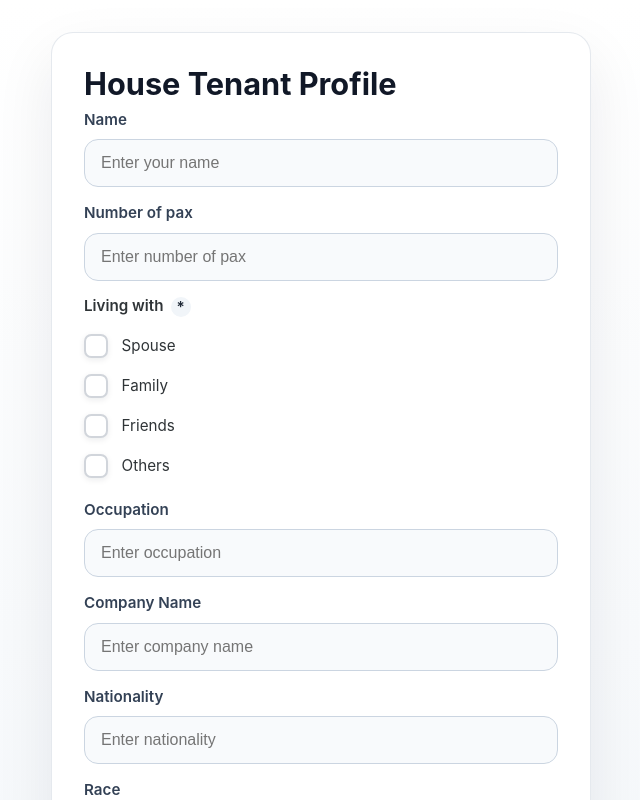
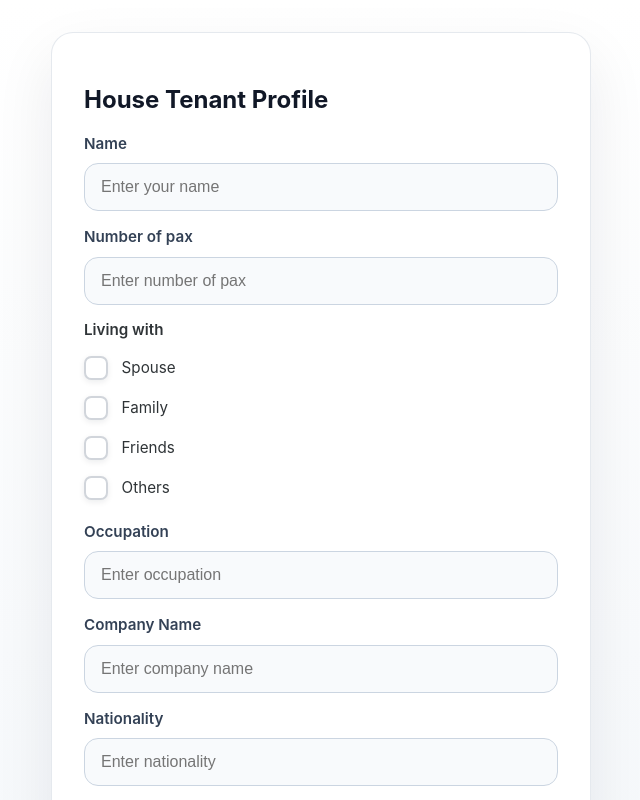
Before and after one commit to jihahjainis/tenant-profile-form, a React (Vite) app: page /house in a window 1280 px wide. Shown: the top 800 px of the page, without its empty margins (319-959 px from the left). Built offline with nearby package versions, Linux system fonts and the light colour scheme.

Commit message:
remove required mark

```diff
--- a/src/components/TenantForm.tsx
+++ b/src/components/TenantForm.tsx
@@ -52,7 +52,7 @@ export default function TenantForm({
   return (
     <div className="page-shell">
       <div className="form-card">
-        <h1>{title}</h1>
+        <h2>{title}</h2>
 
         <form onSubmit={handleSubmit}>
           {fields.map((field) => {
@@ -64,7 +64,6 @@ export default function TenantForm({
                 >
                   <legend>
                     {field.label}
-                    {field.required && <span className="required-marker">*</span>}
                   </legend>
 
                   <div className="radio-group">
```
